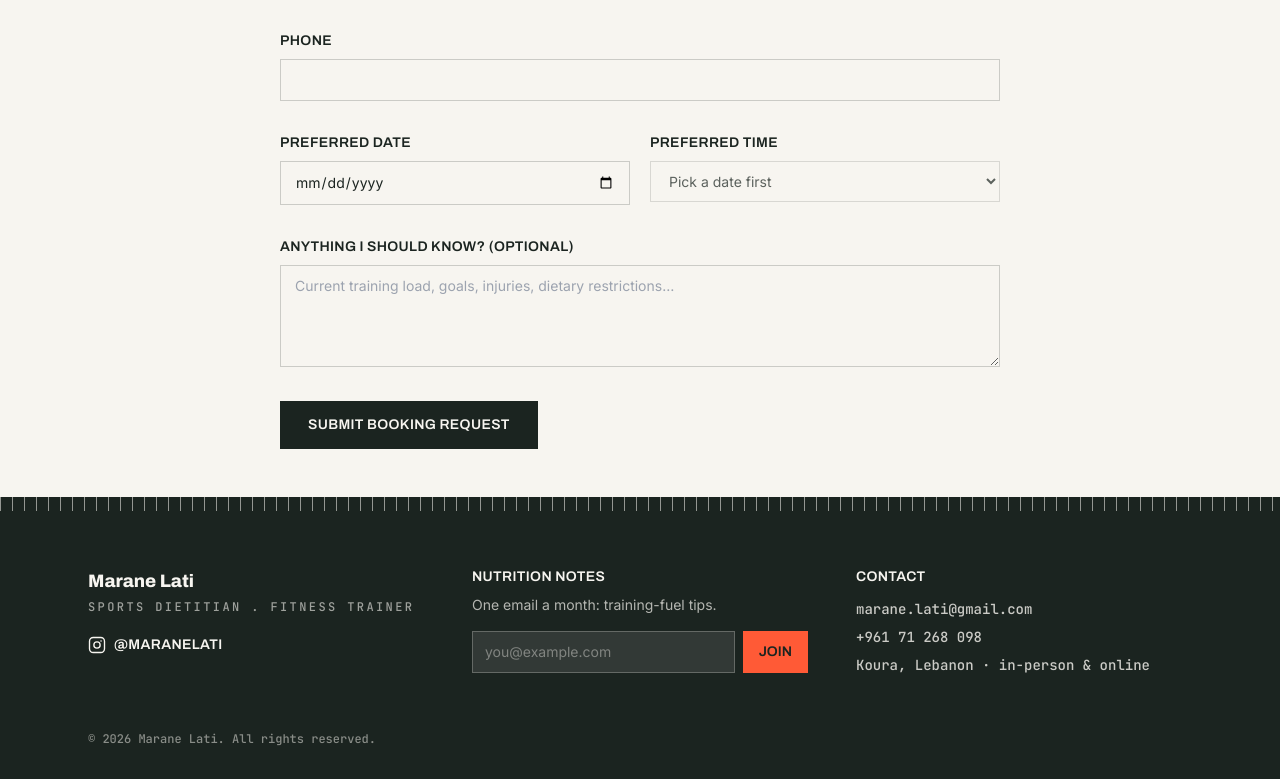
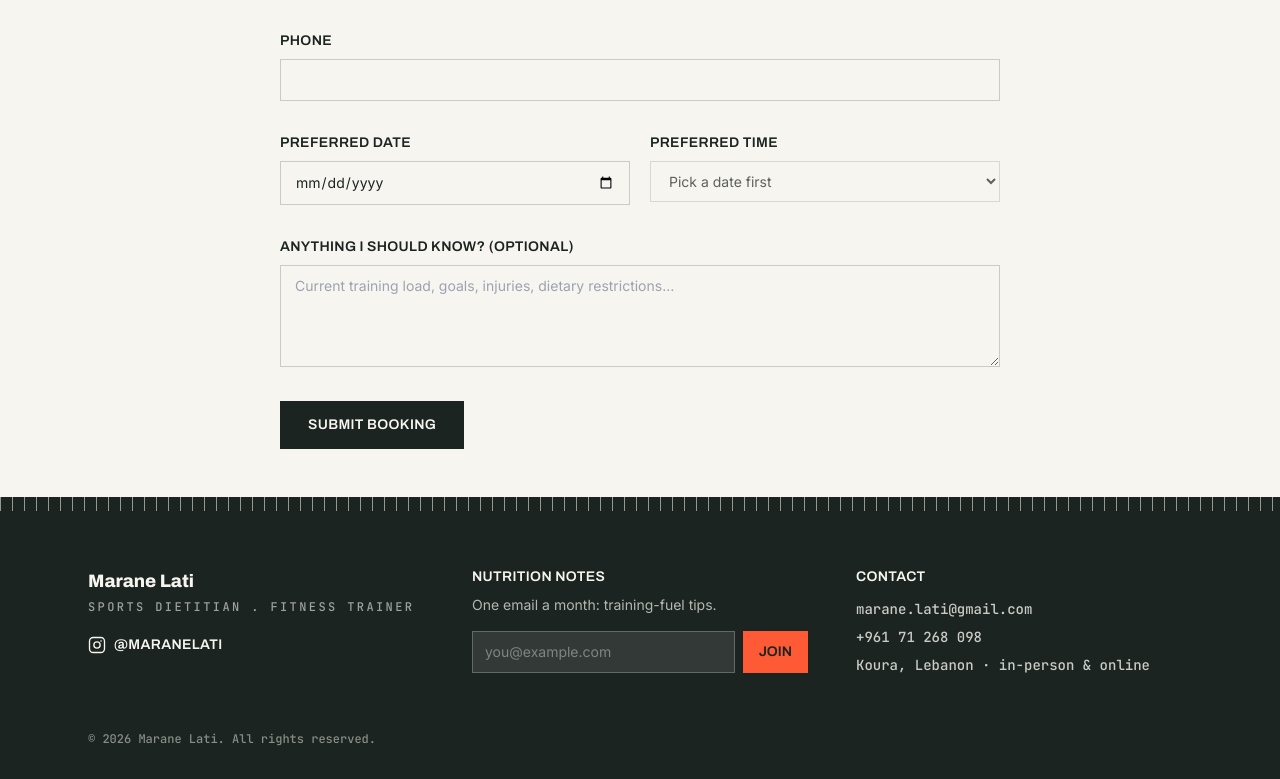
Before and after one commit to robertoboulos002-ux/SportsDietitianWebsite, a React (Vite) app in the folder frontend/: page /booking in a window 1280 px wide. Shown: the part 568-1347 px from the top of the page. Built offline with nearby package versions, Linux system fonts and the light colour scheme.

Commit message:
fix cold start timeout and add waking state

```diff
--- a/frontend/src/pages/Booking.jsx
+++ b/frontend/src/pages/Booking.jsx
@@ -82,6 +82,46 @@ export default function Booking() {
     return next
   }
 
+  // async function handleSubmit(e) {
+  //   e.preventDefault()
+  //   const validation = validate()
+  //   setErrors(validation)
+  //   if (Object.keys(validation).length > 0) return
+
+  //   setStatus('loading')
+  //   setServerMessage('')
+  //   try {
+  //     const res = await fetch('/api/bookings', {
+  //       method: 'POST',
+  //       headers: { 'Content-Type': 'application/json' },
+  //       body: JSON.stringify(form)
+  //     })
+  //     const data = await res.json()
+
+  //     if (res.status === 409) {
+  //       // Someone else took the slot between page load and submit — drop it
+  //       // from the local list so the dropdown reflects reality.
+  //       setAvailableSlots((prev) => prev.filter((t) => t !== form.preferredTime))
+  //       setForm((f) => ({ ...f, preferredTime: '' }))
+  //       throw new Error(data.error || 'That slot was just taken. Please pick another time.')
+  //     }
+  //     if (!res.ok) throw new Error(data.error || 'Could not submit booking.')
+
+  //     setStatus('success')
+  //     setForm({
+  //       name: '',
+  //       email: '',
+  //       phone: '',
+  //       appointmentType: APPOINTMENT_TYPES[0].value,
+  //       preferredDate: '',
+  //       preferredTime: '',
+  //       notes: ''
+  //     })
+  //   } catch (err) {
+  //     setStatus('error')
+  //     setServerMessage(err.message || 'Something went wrong. Please try again.')
+  //   }
+  // }
 async function handleSubmit(e) {
   e.preventDefault()
   const validation = validate()
@@ -90,17 +130,20 @@ export default function Booking() {
 
   setStatus('loading')
   setServerMessage('')
+
+  // If still waiting after 5 seconds, Render is likely waking up
+  const wakingTimer = setTimeout(() => setStatus('waking'), 5000)
+
   try {
     const res = await fetch('/api/bookings', {
       method: 'POST',
       headers: { 'Content-Type': 'application/json' },
       body: JSON.stringify(form)
     })
+    clearTimeout(wakingTimer)
     const data = await res.json()
 
     if (res.status === 409) {
-        // Someone else took the slot between page load and submit — drop it
-        // from the local list so the dropdown reflects reality.
       setAvailableSlots((prev) => prev.filter((t) => t !== form.preferredTime))
       setForm((f) => ({ ...f, preferredTime: '' }))
       throw new Error(data.error || 'That slot was just taken. Please pick another time.')
@@ -109,20 +152,16 @@ export default function Booking() {
 
     setStatus('success')
     setForm({
-        name: '',
-        email: '',
-        phone: '',
+      name: '', email: '', phone: '',
       appointmentType: APPOINTMENT_TYPES[0].value,
-        preferredDate: '',
-        preferredTime: '',
-        notes: ''
+      preferredDate: '', preferredTime: '', notes: ''
     })
   } catch (err) {
+    clearTimeout(wakingTimer)
     setStatus('error')
     setServerMessage(err.message || 'Something went wrong. Please try again.')
   }
 }
-
   if (status === 'success') {
     return (
       <section className="max-w-2xl mx-auto px-6 py-24 text-center">
@@ -167,8 +206,7 @@ export default function Booking() {
               {APPOINTMENT_TYPES.map((t) => (
                 <label
                   key={t.value}
-                  className={`block border px-4 py-3.5 cursor-pointer text-sm transition-colors ${
-                    form.appointmentType === t.value
+                  className={`block border px-4 py-3.5 cursor-pointer text-sm transition-colors ${form.appointmentType === t.value
                     ? 'border-ember bg-ember/5'
                     : 'border-ink/15 hover:border-ink/40'
                     }`}
@@ -271,16 +309,19 @@ export default function Booking() {
             />
           </Field>
 
-          {status === 'error' && (
-            <p role="alert" className="text-sm font-mono text-ember">{serverMessage}</p>
+          {status === 'waking' && (
+            <p className="text-sm font-mono text-steel animate-pulse">
+              Server is waking up — this can take up to 60 seconds on first request. Please wait…
+            </p>
           )}
+
 
           <button
             type="submit"
-            disabled={status === 'loading'}
+            disabled={status === 'loading' || status === 'waking'}
             className="font-display font-semibold uppercase text-sm tracking-wide bg-ink text-chalk px-7 py-3.5 hover:bg-ember transition-colors disabled:opacity-60"
           >
-            {status === 'loading' ? 'Submitting…' : 'Submit Booking Request'}
+            {status === 'loading' || status === 'waking' ? 'Submitting…' : 'Submit booking'}
           </button>
         </form>
       </section>
@@ -299,7 +340,6 @@ function Field({ label, error, children }) {
 }
 
 function inputClass(error) {
-  return `w-full border px-3.5 py-2.5 text-sm bg-chalk focus:bg-white transition-colors ${
-    error ? 'border-ember' : 'border-ink/20'
+  return `w-full border px-3.5 py-2.5 text-sm bg-chalk focus:bg-white transition-colors ${error ? 'border-ember' : 'border-ink/20'
     }`
 }
```
Also changed, not shown: frontend/vercel.json. Lines whose indentation alone changed are shown as unchanged.
